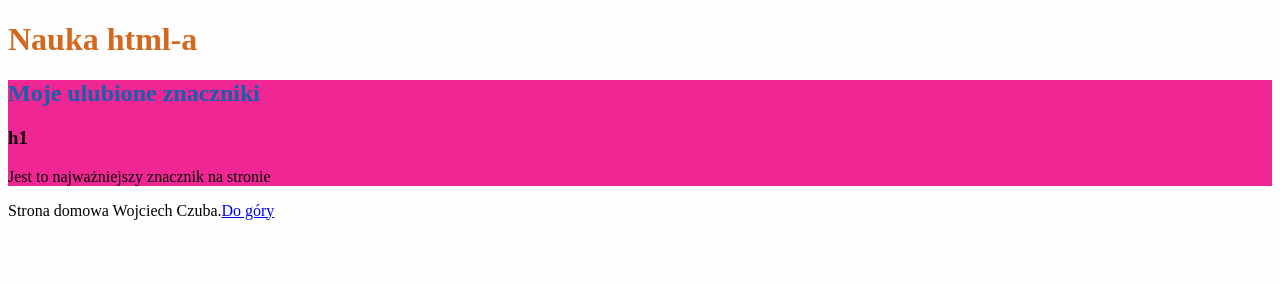
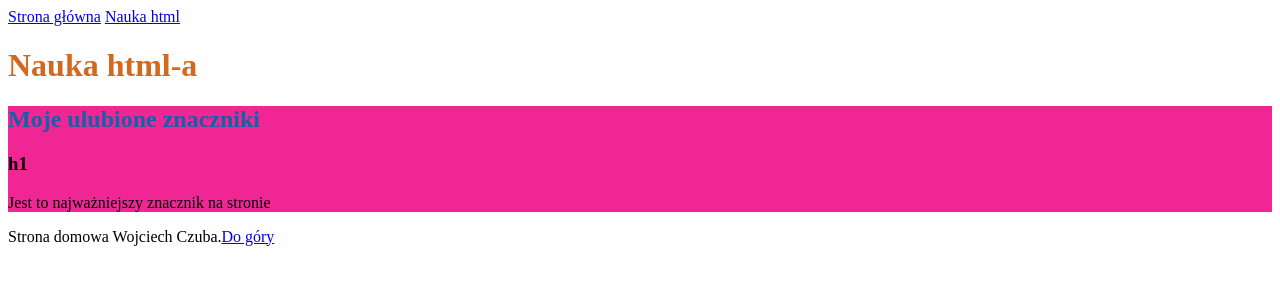
Before and after one commit to wczuba/homepage, a plain HTML site: page nauka-html.html in a window 1280 px wide. Drawn offline with Linux system fonts and the light colour scheme.

Commit message:
added nav

```diff
--- a/nauka-html.html
+++ b/nauka-html.html
@@ -9,6 +9,12 @@
 </head>
 
 <body>
+    <header>
+        <nav>
+            <a href="index.html">Strona główna</a>
+            <a href="nauka-html.html">Nauka html</a>
+        </nav>
+    </header>
     <main>
         <header id="top">
             <h1>Nauka html-a</h1>
@@ -20,10 +26,10 @@
                 Jest to najważniejszy znacznik na stronie
             </p>
         </section>
+    </main>
     <footer>
         <p>Strona domowa Wojciech Czuba.<a href="#top">Do góry </a></p>
     </footer>
-	</main>
 
 </body>
 
```
Also changed, not shown: index.html (+1 -1 lines). Lines whose indentation alone changed are shown as unchanged.
